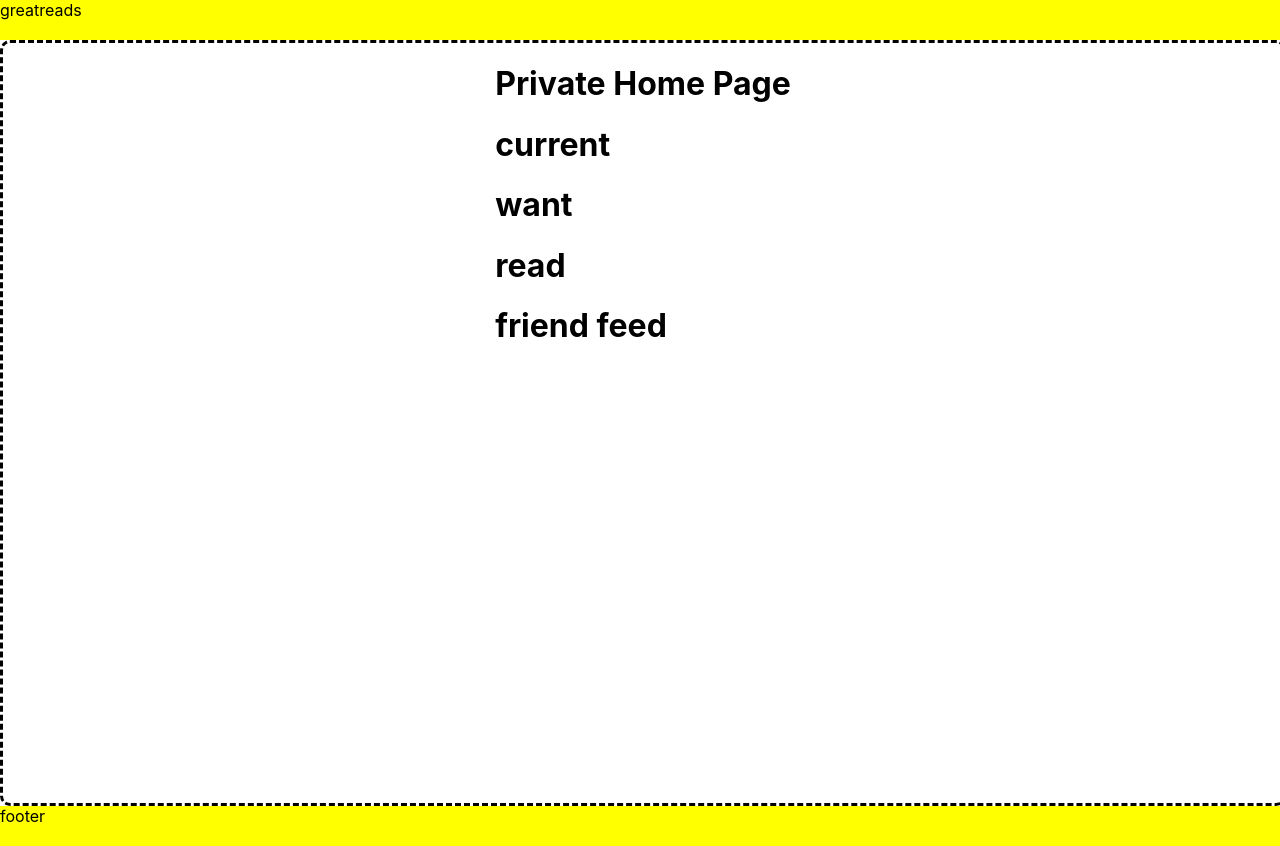
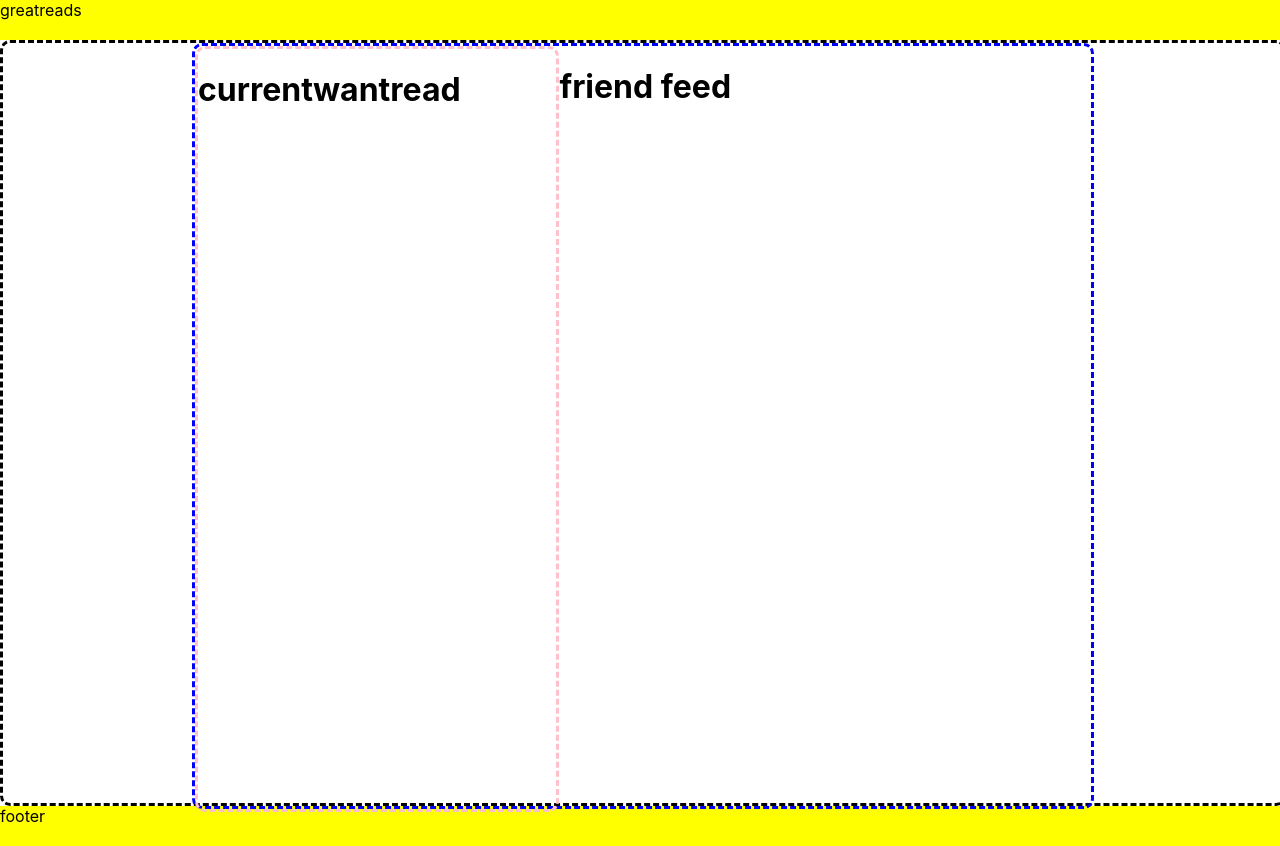
Before and after one commit to MarSchlaefer/greatreads_frontend, a React (Create React App) app: page / in a window 1280 px wide. Both pictures are taken after typing "name@example.com", "Sample" into the empty fields and a click on the input "Submit". Built offline with nearby package versions, Linux system fonts and the light colour scheme.

Commit message:
Added new user-side components.

```diff
--- a/src/App.css
+++ b/src/App.css
@@ -98,3 +98,23 @@ footer {
   border-radius: 10px;
   border-color: red;
 }
+
+.userHome-container {
+  height: 95vh;
+  width: 70vw;
+  display: flex;
+  flex-direction: row;
+  border-style: dashed;
+  border-radius: 10px;
+  border-color: blue;
+}
+
+.userHome-left {
+  height: 95vh;
+  width: 40%;
+  display: flex;
+  flex-direction: row;
+  border-style: dashed;
+  border-radius: 10px;
+  border-color: pink;
+}
--- a/src/components/userHome.js
+++ b/src/components/userHome.js
@@ -8,11 +8,12 @@ import Feed from './feed';
 class UserHome extends Component {
   render() {
     return (
-      <div>
-        <h1>Private Home Page</h1>
-        <CurrentlyReading />
-        <WantToRead />
-        <Read />
+      <div className="userHome-container">
+        <div className="userHome-left">
+          <CurrentlyReading />
+          <WantToRead />
+          <Read />
+        </div>
         <Feed />
       </div>
     )
```
